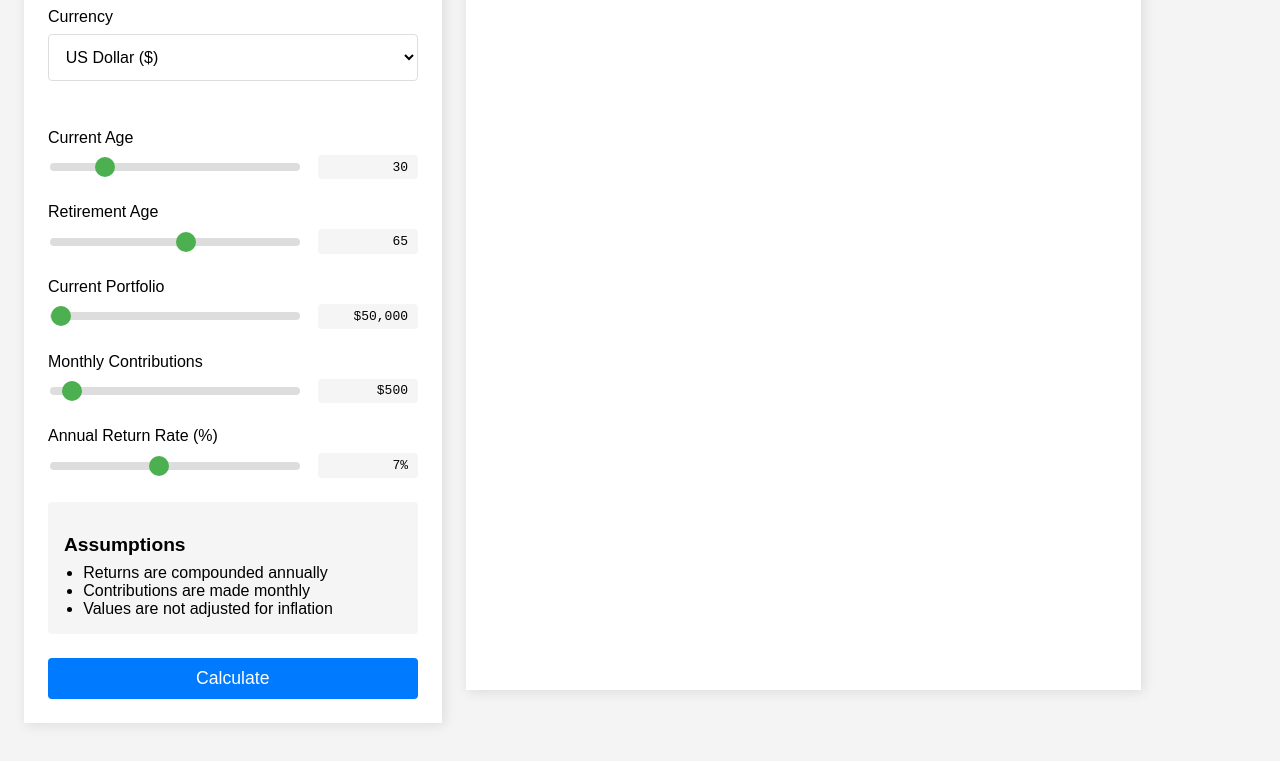
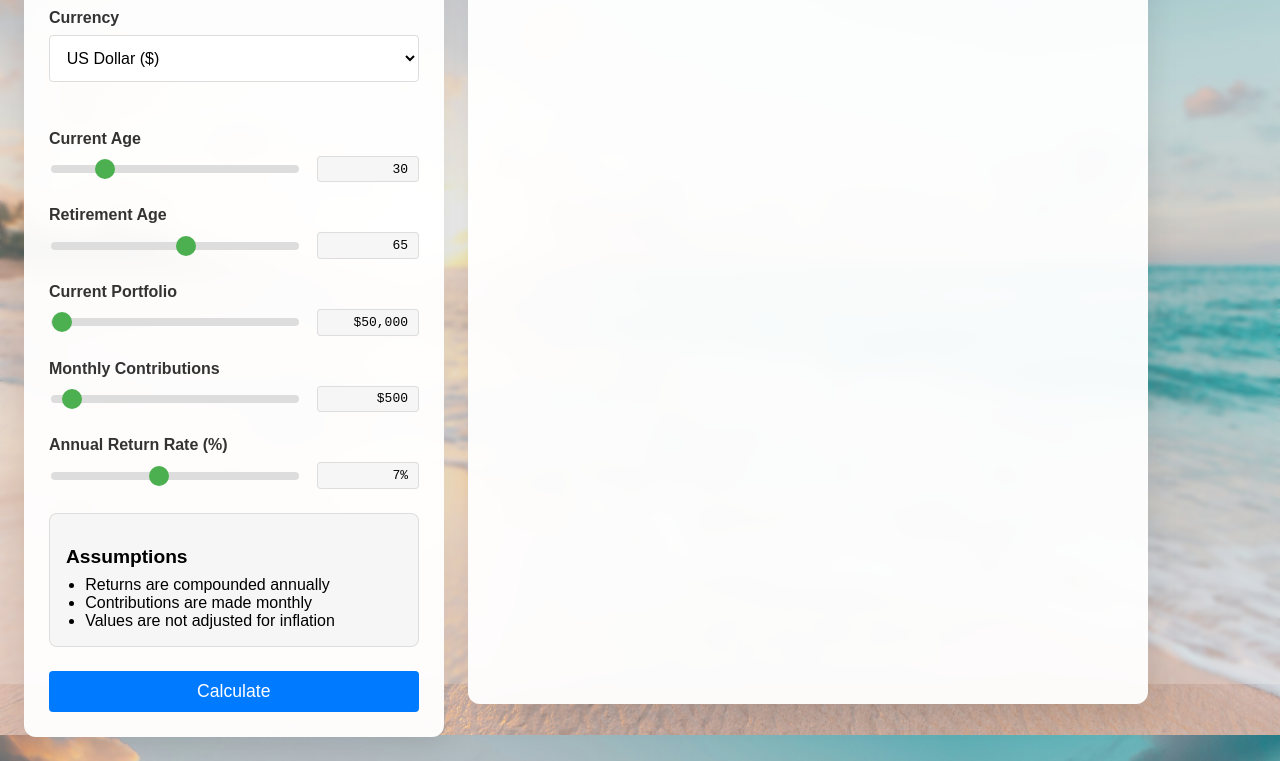
Before and after one commit to mcubeapps/retirement-calculator, a plain HTML site: page index.html in a window 1280 px wide. Shown: the part 116-877 px from the top of the page. Drawn offline with nearby package versions, Linux system fonts and the light colour scheme.

Commit message:
background image

```diff
--- a/index.html
+++ b/index.html
@@ -7,6 +7,7 @@
     <title>Retirement Calculator</title>
     <link rel="stylesheet" href="style.css">
     <script src="https://cdn.jsdelivr.net/npm/chart.js"></script>
+    <link rel="preload" as="image" href="images/beach-background.jpg">
 </head>
 <body>
     <div class="container">
--- a/style.css
+++ b/style.css
@@ -6,13 +6,31 @@
 
 body {
     font-family: Arial, sans-serif;
-    background-color: #f4f4f4;
     margin: 0;
     padding: 0;
     min-height: 100vh;
+    background-image: url('images/beach-background.jpg');
+    background-size: cover;
+    background-position: center;
+    background-attachment: fixed;
+    background-repeat: no-repeat;
+}
+
+body::before {
+    content: '';
+    position: fixed;
+    top: 0;
+    left: 0;
+    width: 100%;
+    height: 100%;
+    background: rgba(255, 255, 255, 0.2);
+    backdrop-filter: blur(2px);
+    z-index: 0;
 }
 
 .container {
+    position: relative;
+    z-index: 1;
     display: flex;
     min-height: 100vh;
     justify-content: flex-start;
@@ -21,15 +39,17 @@ body {
     margin: 0 auto;
     padding: var(--padding-medium);
     gap: var(--padding-medium);
-    position: relative;
 }
 
 .controls {
     width: 30%;
     min-width: 300px;
-    background: #fff;
+    background: rgba(255, 255, 255, 0.95);
+    backdrop-filter: blur(10px);
+    border-radius: 12px;
+    box-shadow: 0 8px 32px rgba(0, 0, 0, 0.1);
+    border: 1px solid rgba(255, 255, 255, 0.2);
     padding: var(--padding-medium);
-    box-shadow: 2px 2px 12px rgba(0, 0, 0, 0.1);
     flex-shrink: 0;
     height: fit-content;
     position: relative;
@@ -68,11 +88,14 @@ body {
 .chart-container {
     width: calc(1.5 * var(--controls-width, 300px));
     padding: var(--padding-medium);
-    background: #fff;
+    background: rgba(255, 255, 255, 0.95);
+    backdrop-filter: blur(10px);
+    border-radius: 12px;
+    box-shadow: 0 8px 32px rgba(0, 0, 0, 0.1);
+    border: 1px solid rgba(255, 255, 255, 0.2);
     flex-grow: 0;
     flex-shrink: 0;
     height: calc(0.9 * var(--controls-height, 400px));
-    box-shadow: 2px 2px 12px rgba(0, 0, 0, 0.1);
     position: relative;
 }
 
@@ -87,7 +110,8 @@ canvas {
 .input-group label {
     display: block;
     margin-bottom: 0.5rem;
-    font-weight: 500;
+    font-weight: 600;
+    color: #333;
 }
 
 .slider-container {
@@ -105,7 +129,8 @@ canvas {
 .value-display {
     min-width: 80px;
     text-align: right;
-    background: #f5f5f5;
+    background: rgba(245, 245, 245, 0.9);
+    border: 1px solid rgba(0, 0, 0, 0.1);
     padding: 0.3rem 0.6rem;
     border-radius: 4px;
     font-weight: 500;
@@ -115,8 +140,9 @@ canvas {
 .assumptions {
     margin: var(--padding-medium) 0;
     padding: 1rem;
-    background: #f5f5f5;
-    border-radius: 4px;
+    background: rgba(245, 245, 245, 0.9);
+    border-radius: 8px;
+    border: 1px solid rgba(0, 0, 0, 0.1);
 }
 
 .assumptions h2 {
@@ -314,3 +340,28 @@ input[type="range"]::-moz-range-thumb:hover {
 .debug .debug-info {
     display: block;
 }
+
+/* Media queries for responsive background */
+@media screen and (max-width: 768px) {
+    body {
+        background-position: top center;
+    }
+
+    .container {
+        padding: var(--padding-small);
+    }
+
+    .controls, .chart-container {
+        backdrop-filter: blur(8px);
+    }
+}
+
+/* Optional: Add smooth transitions */
+.controls, .chart-container {
+    transition: transform 0.3s ease, box-shadow 0.3s ease;
+}
+
+.controls:hover, .chart-container:hover {
+    transform: translateY(-2px);
+    box-shadow: 0 10px 40px rgba(0, 0, 0, 0.15);
+}
```
Also changed, not shown: images/beach-background.jpg (added), 1 other file.
